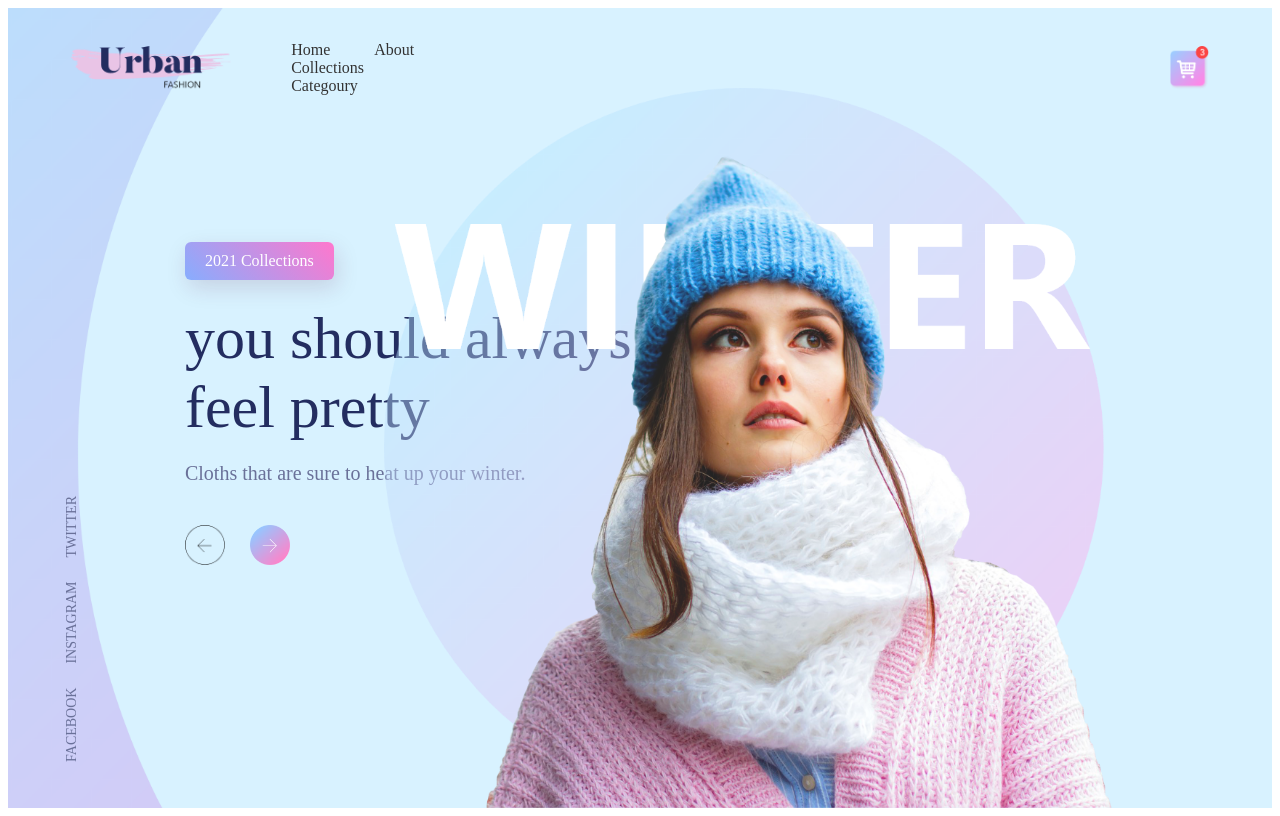
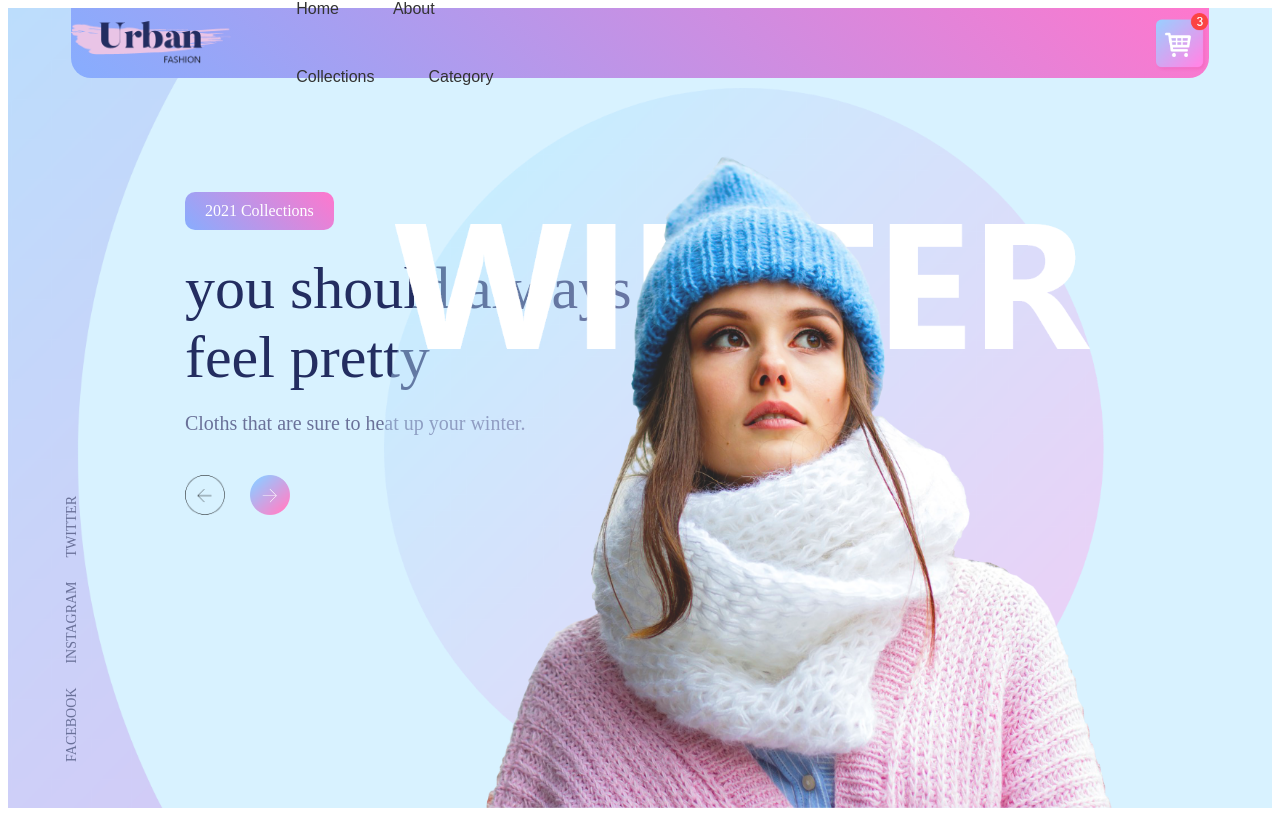
Before and after one commit to BinaryCrypt/UrbanFashion, a plain HTML site: page index.html in a window 1280 px wide. Drawn offline with Linux system fonts and the light colour scheme.

Commit message:
NavBar changed

```diff
--- a/assets/CSS/styles.css
+++ b/assets/CSS/styles.css
@@ -1,3 +1,13 @@
+:root {
+    --white:#ffffff;
+    --gradient1:linear-gradient(45deg, #87adfe, #ff77cd);
+    --shadoow1:rgba(92, 28, 68, 0.15);
+    --darkblue:#232d60;
+    --darkgreyblue:#6a7199;
+    --greyblack:#333;
+    --blacl:black;
+}
+
 .container {
     height: 100vh;
     width: 100%;
@@ -11,10 +21,12 @@
 }
 
 .navbar{
-    width: 100%;
-    height: 15vh;
+    height: 70px;
     display: flex;
     align-items: center;
+    background-image:var(--gradient1);
+    border-bottom-left-radius: 20px;
+    border-bottom-right-radius: 20px;
 }
 
 .logo {
@@ -22,26 +34,27 @@
     cursor: pointer;
 }
 
-.cart {
-    width: 40px;
-    cursor: pointer;
-    margin-left: 700px;
+.navbar ul li {
+    display: inline-block;
 }
 
-.nav{
-    flex: 1;
-    padding-left: 60%;
+.navbar a {
+    text-decoration: none;
+    color: var(--greyblack);
+    display: inline-block;
+    padding: 25px;
+    font-family: Arial, Helvetica, sans-serif;
 }
 
-nav ul li {
-    display: inline-block;
-    list-style:none;
-    margin: 0px 20px;
+.cart {
+    width: 55px;
+    cursor: pointer;
+    margin-left: 570px;
 }
 
-nav ul li a {
-    text-decoration: none;
-    color:#333;
+.navbar a:hover {
+    background-color: var(--white);
+    border-radius: 10px;
 }
 
 .content h1 {
@@ -49,28 +62,33 @@ nav ul li a {
     font-weight: 100;
     margin-top: 24px;
     margin-bottom: 15px;
-    color: #232d60;
+    color:var(--darkblue);
 }
 
 .content p {
     font-size: 20px;
-    color: #6a7199;
+    color:var(--darkgreyblue);
 }
+
 
 .content {
     margin-left: 10%;
     margin-top: 10%;
+    display: inline-block;
+    box-sizing: border-box;
+    text-decoration: none;
+    color: var(--white);
 }
 
-.content .btn {
+.btn {
     display: inline-block;
-    background:linear-gradient(45deg, #87adfe, #ff77cd);
-    border-radius: 6px;
+    background:var(--gradient1);
+    border-radius: 6px solid var(--gradient1);
+    border-radius: 10px;
     padding: 10px 20px;
     box-sizing: border-box;
     text-decoration: none;
-    color: #fff;
-    box-shadow: 3px 8px 22px rgba(92, 28, 68, 0.15);
+    color: var(--white);
 }
 
 .arrow-icons {
@@ -99,7 +117,7 @@ nav ul li a {
 
 .social-links a {
     text-decoration: none;
-    color:#6a7199;
+    color:var(--darkgreyblue);
     padding-right: 20px;
     font-size: 14px;
 }
--- a/index.html
+++ b/index.html
@@ -13,7 +13,7 @@
                     <li><a href="#home">Home</a></li>
                     <li><a href="#about">About</a></li>
                     <li><a href="#collections">Collections</a></li>
-                    <li><a href="#category">Categoury</a></li>
+                    <li><a href="#category">Category</a></li>
                 </ul>
             </nav>
             <img src="./assets/images/cart.png" class="cart">
```
